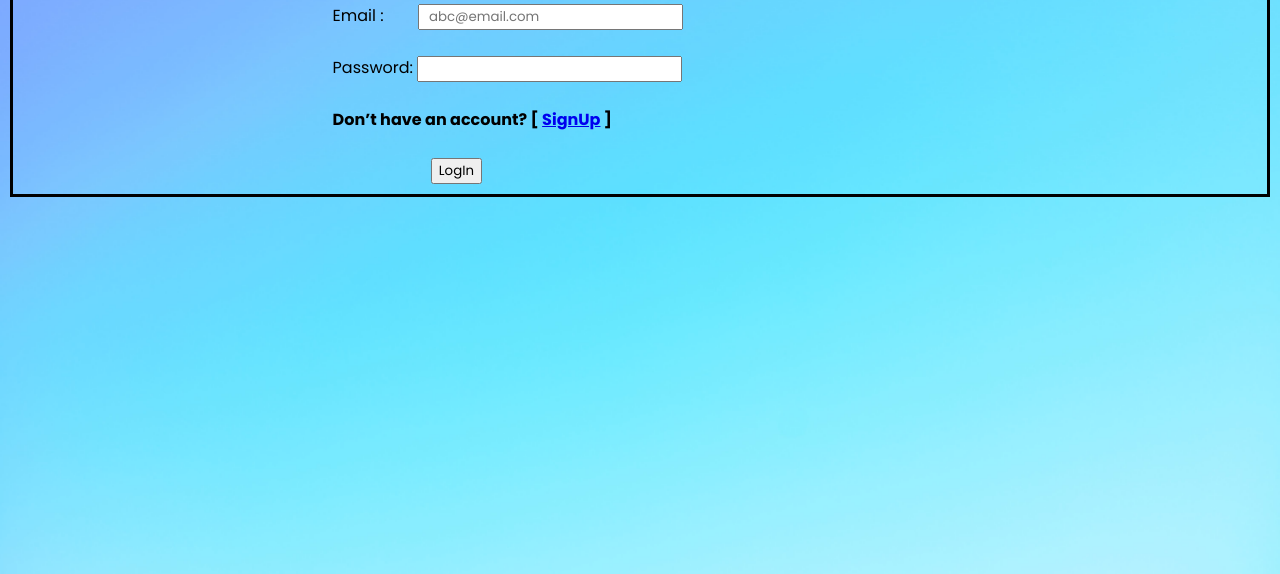
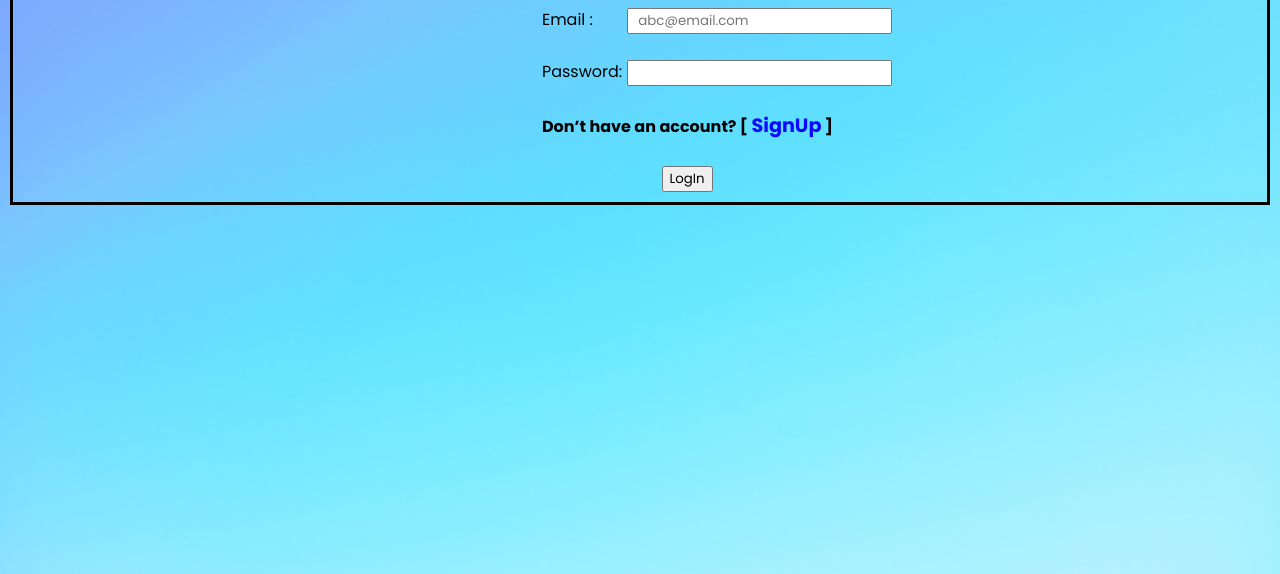
Before and after one commit to MUNEEBALI-DEV/ecommerce-, a plain HTML site: page Login.html in a window 1280 px wide. Shown: the part 226-800 px from the top of the page. Drawn offline with Linux system fonts and the light colour scheme.

Commit message:
Improvements
Adjusted some spacing

```diff
--- a/Login.html
+++ b/Login.html
@@ -13,6 +13,11 @@
   background-image: url(assets/home.jpg);
   background-size: cover;
   background-repeat: no-repeat;
+ }
+ a{
+  text-decoration: none;
+  color: rgb(13, 8, 255);
+  font-size: 1.2rem;
  }
     </style>
 </head>
@@ -35,7 +40,7 @@
     <form  action="/#" method="post" >
         <!-- Email -->
         &nbsp;&nbsp;&nbsp;&nbsp;&nbsp;&nbsp;&nbsp;&nbsp;&nbsp;&nbsp;&nbsp;&nbsp;&nbsp;&nbsp;&nbsp;&nbsp;&nbsp;&nbsp;&nbsp;&nbsp;&nbsp;&nbsp;&nbsp;&nbsp;
-        &nbsp;&nbsp;&nbsp;&nbsp;&nbsp;&nbsp;&nbsp;&nbsp;&nbsp;&nbsp;&nbsp;&nbsp;&nbsp;&nbsp;&nbsp;&nbsp;&nbsp;&nbsp;&nbsp;&nbsp;&nbsp;&nbsp;&nbsp;&nbsp;&nbsp;&nbsp;&nbsp;&nbsp;&nbsp;&nbsp;&nbsp;&nbsp;&nbsp;&nbsp;&nbsp;&nbsp;&nbsp;&nbsp;&nbsp;&nbsp;&nbsp;&nbsp;&nbsp;&nbsp;&nbsp;&nbsp;
+        &nbsp;&nbsp;&nbsp;&nbsp;&nbsp;&nbsp;&nbsp;&nbsp;&nbsp;&nbsp;&nbsp;&nbsp;&nbsp;&nbsp;&nbsp;&nbsp;&nbsp;&nbsp;&nbsp;&nbsp;&nbsp;&nbsp;&nbsp;&nbsp;&nbsp;&nbsp;&nbsp;&nbsp;&nbsp;&nbsp;&nbsp;&nbsp;&nbsp;&nbsp;&nbsp;&nbsp;&nbsp;&nbsp;&nbsp;&nbsp;&nbsp;&nbsp;&nbsp;&nbsp;&nbsp;&nbsp;&nbsp;&nbsp;&nbsp;&nbsp;&nbsp;&nbsp;&nbsp;&nbsp;&nbsp;&nbsp;&nbsp;&nbsp;&nbsp;&nbsp;&nbsp;&nbsp;&nbsp;&nbsp;&nbsp;&nbsp;&nbsp;&nbsp;&nbsp;&nbsp;&nbsp;&nbsp;&nbsp;&nbsp;&nbsp;&nbsp;&nbsp;&nbsp;&nbsp;&nbsp;&nbsp;&nbsp;&nbsp;&nbsp;&nbsp;&nbsp;&nbsp;&nbsp;&nbsp;&nbsp;&nbsp;&nbsp;&nbsp;&nbsp;&nbsp;
 
         <label for="em">Email : </label>
 
@@ -48,7 +53,7 @@
         <!-- Password -->
 
         &nbsp;&nbsp;&nbsp;&nbsp;&nbsp;&nbsp;&nbsp;&nbsp;&nbsp;&nbsp;&nbsp;&nbsp;&nbsp;&nbsp;&nbsp;&nbsp;&nbsp;&nbsp;&nbsp;&nbsp;&nbsp;&nbsp;&nbsp;&nbsp;
-        &nbsp;&nbsp;&nbsp;&nbsp;&nbsp;&nbsp;&nbsp;&nbsp;&nbsp;&nbsp;&nbsp;&nbsp;&nbsp;&nbsp;&nbsp;&nbsp;&nbsp;&nbsp;&nbsp;&nbsp;&nbsp;&nbsp;&nbsp;&nbsp;&nbsp;&nbsp;&nbsp;&nbsp;&nbsp;&nbsp;&nbsp;&nbsp;&nbsp;&nbsp;&nbsp;&nbsp;&nbsp;&nbsp;&nbsp;&nbsp;&nbsp;&nbsp;&nbsp;&nbsp;&nbsp;&nbsp;
+        &nbsp;&nbsp;&nbsp;&nbsp;&nbsp;&nbsp;&nbsp;&nbsp;&nbsp;&nbsp;&nbsp;&nbsp;&nbsp;&nbsp;&nbsp;&nbsp;&nbsp;&nbsp;&nbsp;&nbsp;&nbsp;&nbsp;&nbsp;&nbsp;&nbsp;&nbsp;&nbsp;&nbsp;&nbsp;&nbsp;&nbsp;&nbsp;&nbsp;&nbsp;&nbsp;&nbsp;&nbsp;&nbsp;&nbsp;&nbsp;&nbsp;&nbsp;&nbsp;&nbsp;&nbsp;&nbsp;&nbsp;&nbsp;&nbsp;&nbsp;&nbsp;&nbsp;&nbsp;&nbsp;&nbsp;&nbsp;&nbsp;&nbsp;&nbsp;&nbsp;&nbsp;&nbsp;&nbsp;&nbsp;&nbsp;&nbsp;&nbsp;&nbsp;&nbsp;&nbsp;&nbsp;&nbsp;&nbsp;&nbsp;&nbsp;&nbsp;&nbsp;&nbsp;&nbsp;&nbsp;&nbsp;&nbsp;&nbsp;&nbsp;&nbsp;&nbsp;&nbsp;&nbsp;&nbsp;&nbsp;&nbsp;&nbsp;&nbsp;&nbsp;&nbsp;
 
 
         <label for="pas">Password: </label>
@@ -58,7 +63,7 @@
 
 
             &nbsp;&nbsp;&nbsp;&nbsp;&nbsp;&nbsp;&nbsp;&nbsp;&nbsp;&nbsp;&nbsp;&nbsp;&nbsp;&nbsp;&nbsp;&nbsp;&nbsp;&nbsp;&nbsp;&nbsp;&nbsp;&nbsp;&nbsp;&nbsp;
-        &nbsp;&nbsp;&nbsp;&nbsp;&nbsp;&nbsp;&nbsp;&nbsp;&nbsp;&nbsp;&nbsp;&nbsp;&nbsp;&nbsp;&nbsp;&nbsp;&nbsp;&nbsp;&nbsp;&nbsp;&nbsp;&nbsp;&nbsp;&nbsp;&nbsp;&nbsp;&nbsp;&nbsp;&nbsp;&nbsp;&nbsp;&nbsp;&nbsp;&nbsp;&nbsp;&nbsp;&nbsp;&nbsp;&nbsp;&nbsp;&nbsp;&nbsp;&nbsp;&nbsp;&nbsp;&nbsp;
+            &nbsp;&nbsp;&nbsp;&nbsp;&nbsp;&nbsp;&nbsp;&nbsp;&nbsp;&nbsp;&nbsp;&nbsp;&nbsp;&nbsp;&nbsp;&nbsp;&nbsp;&nbsp;&nbsp;&nbsp;&nbsp;&nbsp;&nbsp;&nbsp;&nbsp;&nbsp;&nbsp;&nbsp;&nbsp;&nbsp;&nbsp;&nbsp;&nbsp;&nbsp;&nbsp;&nbsp;&nbsp;&nbsp;&nbsp;&nbsp;&nbsp;&nbsp;&nbsp;&nbsp;&nbsp;&nbsp;&nbsp;&nbsp;&nbsp;&nbsp;&nbsp;&nbsp;&nbsp;&nbsp;&nbsp;&nbsp;&nbsp;&nbsp;&nbsp;&nbsp;&nbsp;&nbsp;&nbsp;&nbsp;&nbsp;&nbsp;&nbsp;&nbsp;&nbsp;&nbsp;&nbsp;&nbsp;&nbsp;&nbsp;&nbsp;&nbsp;&nbsp;&nbsp;&nbsp;&nbsp;&nbsp;&nbsp;&nbsp;&nbsp;&nbsp;&nbsp;&nbsp;&nbsp;&nbsp;&nbsp;&nbsp;&nbsp;&nbsp;&nbsp;&nbsp;
 
 
         <b> Don’t have an account? [ <a href="Signup.html">SignUp</a> ] </b>
@@ -69,7 +74,8 @@
         <!-- submit -->
 
         &nbsp;&nbsp;&nbsp;&nbsp;&nbsp;&nbsp;&nbsp;&nbsp;&nbsp;&nbsp;&nbsp;&nbsp;&nbsp;&nbsp;&nbsp;&nbsp;&nbsp;&nbsp;&nbsp;&nbsp;&nbsp;&nbsp;&nbsp;&nbsp;
-        &nbsp;&nbsp;&nbsp;&nbsp;&nbsp;&nbsp;&nbsp;&nbsp;&nbsp;&nbsp;&nbsp;&nbsp;&nbsp;&nbsp;&nbsp;&nbsp;&nbsp;&nbsp;&nbsp;&nbsp;&nbsp;&nbsp;&nbsp;&nbsp;&nbsp;&nbsp;&nbsp;&nbsp;&nbsp;&nbsp;&nbsp;&nbsp;&nbsp;&nbsp;&nbsp;&nbsp;&nbsp;&nbsp;&nbsp;&nbsp;&nbsp;&nbsp;&nbsp;&nbsp;&nbsp;&nbsp;&nbsp;&nbsp;&nbsp;&nbsp;&nbsp;&nbsp;&nbsp;&nbsp;&nbsp;&nbsp;&nbsp;&nbsp;&nbsp;&nbsp;&nbsp;&nbsp;&nbsp;&nbsp;&nbsp;&nbsp;&nbsp;&nbsp;&nbsp;
+        &nbsp;&nbsp;&nbsp;&nbsp;&nbsp;&nbsp;&nbsp;&nbsp;&nbsp;&nbsp;&nbsp;&nbsp;&nbsp;&nbsp;&nbsp;&nbsp;&nbsp;&nbsp;&nbsp;&nbsp;&nbsp;&nbsp;&nbsp;&nbsp;&nbsp;&nbsp;&nbsp;&nbsp;&nbsp;&nbsp;&nbsp;&nbsp;&nbsp;&nbsp;&nbsp;&nbsp;&nbsp;&nbsp;&nbsp;&nbsp;&nbsp;&nbsp;&nbsp;&nbsp;&nbsp;&nbsp;&nbsp;&nbsp;&nbsp;&nbsp;&nbsp;&nbsp;&nbsp;&nbsp;&nbsp;&nbsp;&nbsp;&nbsp;&nbsp;&nbsp;&nbsp;&nbsp;&nbsp;&nbsp;&nbsp;&nbsp;&nbsp;&nbsp;&nbsp;&nbsp;&nbsp;&nbsp;&nbsp;&nbsp;&nbsp;&nbsp;&nbsp;&nbsp;&nbsp;&nbsp;&nbsp;&nbsp;&nbsp;&nbsp;&nbsp;&nbsp;&nbsp;&nbsp;&nbsp;&nbsp;&nbsp;&nbsp;&nbsp;&nbsp;&nbsp;
+        &nbsp;&nbsp;&nbsp;&nbsp;&nbsp;&nbsp;&nbsp;&nbsp;&nbsp;&nbsp;&nbsp;&nbsp;&nbsp;&nbsp;&nbsp;&nbsp;&nbsp;&nbsp;&nbsp;&nbsp;&nbsp;&nbsp;&nbsp;&nbsp;&nbsp;&nbsp;&nbsp;
 
          <input  type="submit" name="login" value="LogIn" >
 
```
Also changed, not shown: About.html (+6 -0 lines), Signup.html (+10 -5 lines), index.html (+6 -1 lines).
